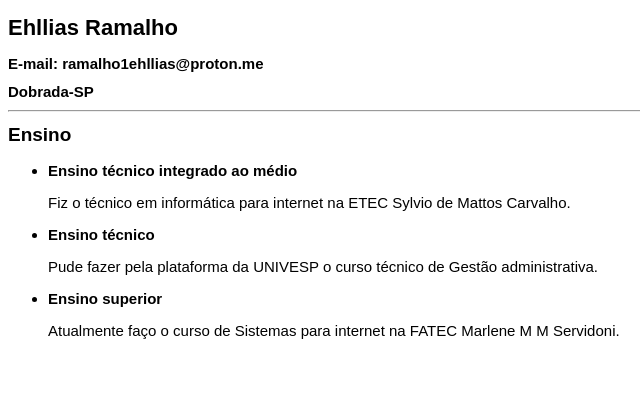
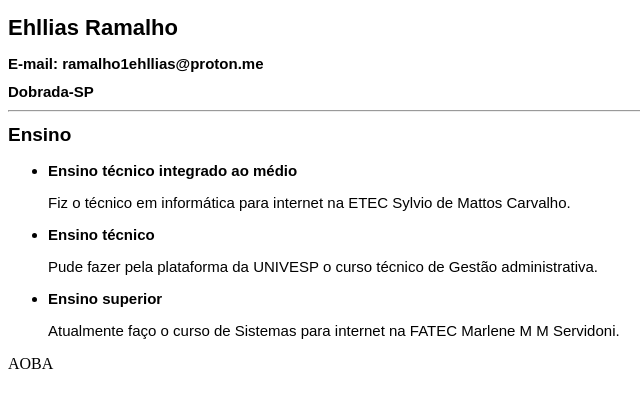
Before and after one commit to EuRamalho/Trabalhos-FATEC, a plain HTML site: page Criação de sites/tarefa17-02/index.html in a window 1280 px wide. Shown: the full height of the page, 0-640 px from the left. Drawn offline with Linux system fonts and the light colour scheme.

Commit message:
DIV-CLASS

```diff
--- a/Criação de sites/tarefa17-02/index.html
+++ b/Criação de sites/tarefa17-02/index.html
@@ -23,5 +23,6 @@
         <li><h1 class="curso">Ensino superior</h1></li>
            <p>Atualmente faço o curso de Sistemas para internet na FATEC Marlene M M Servidoni.</p>
     </ul>
+    <div>AOBA</div>
 </body>
 </html>
```
